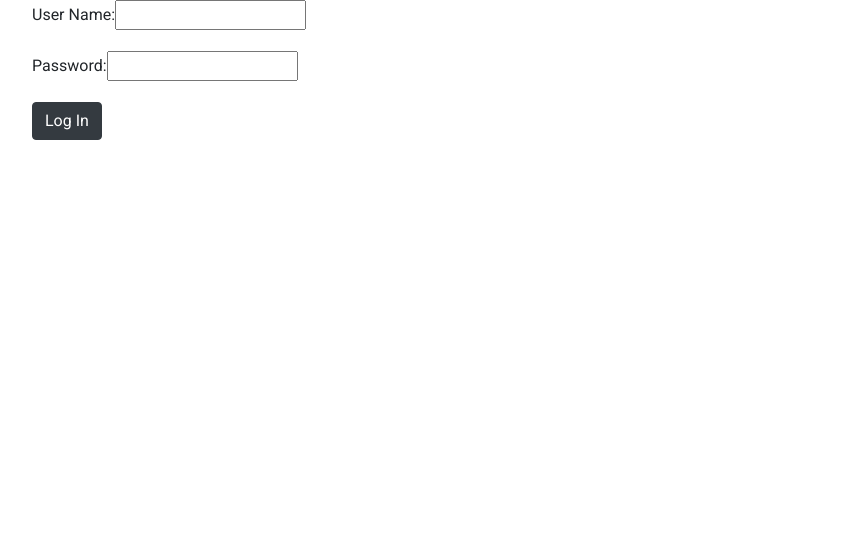
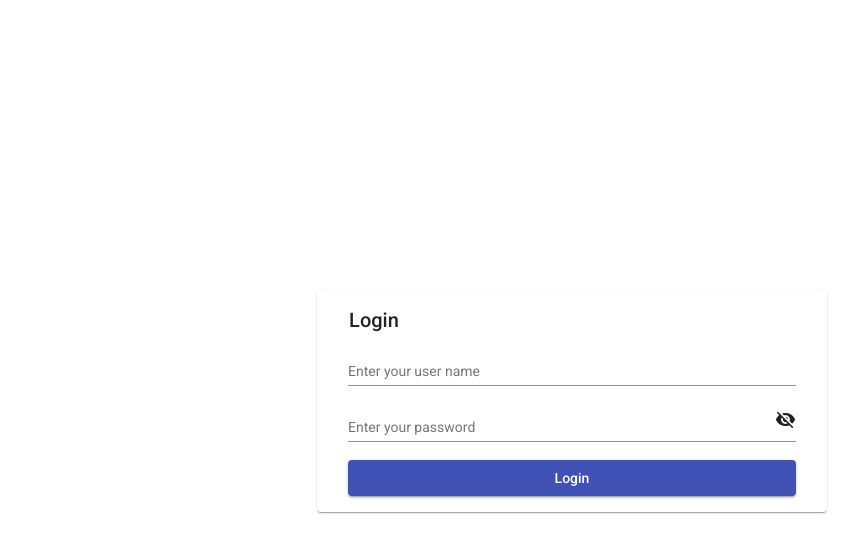
Before and after one commit to raiochinang/ngWarehouse, an Angular app in the folder ngWareHouse/ClientApp/: page / in a window 1280 px wide. Shown: the top 552 px of the page, without its empty margins (68-927 px from the left). Built offline with nearby package versions, Linux system fonts and the light colour scheme.

Commit message:
log in form working

```diff
--- a/ngWareHouse/ClientApp/src/app/app.module.ts
+++ b/ngWareHouse/ClientApp/src/app/app.module.ts
@@ -18,6 +18,8 @@ import { MatProgressSpinnerModule } from '@angular/material/progress-spinner';
 import { MatSidenavModule } from '@angular/material/sidenav';
 import { MatCheckboxModule } from '@angular/material/checkbox';
 import { MatMenuModule } from '@angular/material/menu';
+import { MatIconModule } from '@angular/material/icon';
+import { MatCardModule } from '@angular/material/card';
 import { LogInComponent } from './log-in/log-in.component';
 
 @NgModule({
@@ -43,6 +45,8 @@ import { LogInComponent } from './log-in/log-in.component';
     MatMenuModule,
     MatCheckboxModule,
     ReactiveFormsModule,
+    MatIconModule,
+    MatCardModule,
     RouterModule.forRoot([
       { path: '', component: LogInComponent, pathMatch: 'full' },
       { path: 'counter', component: CounterComponent },
--- a/ngWareHouse/ClientApp/src/app/log-in/log-in.component.css
+++ b/ngWareHouse/ClientApp/src/app/log-in/log-in.component.css
@@ -0,0 +1,11 @@
+.wrapper {
+  display: flex;
+  align-items: center;
+  justify-content: center;
+  height: 100vh;
+  flex-direction: column;
+}
+
+.container > * {
+  width: 100%;
+}
--- a/ngWareHouse/ClientApp/src/app/log-in/log-in.component.html
+++ b/ngWareHouse/ClientApp/src/app/log-in/log-in.component.html
@@ -1,4 +1,35 @@
-<div class="container">
+
+<div class="wrapper">
+  <!--<mat-form-field>
+    <input matInput placeholder="Enter your password" [type]="hide ? 'password' : 'text'">
+    <mat-icon matSuffix (click)="hide = !hide">{{hide ? 'visibility_off' : 'visibility'}}</mat-icon>
+  </mat-form-field>-->
+  <mat-card>
+    <mat-card-header>
+      <mat-card-title>Login</mat-card-title>
+    </mat-card-header>
+    <mat-card-content class="container">
+      <mat-form-field>
+        <input matInput placeholder="Enter your user name" [formControl]="username">
+      </mat-form-field>
+      <mat-form-field>
+        <input matInput placeholder="Enter your password" [type]="hide ? 'password' : 'text'" [formControl]="password">
+        <mat-icon matSuffix (click)="hide = !hide">{{hide ? 'visibility_off' : 'visibility'}}</mat-icon>
+      </mat-form-field>
+      <button mat-raised-button color="primary" (click)="login()">Login</button>
+    </mat-card-content>
+  </mat-card>
+
+
+
+
+<!--<div class="container">
+  <mat-form-field>
+    <input matInput placeholder="Enter your password" [type]="hide ? 'password' : 'text'">
+    <mat-icon matSuffix (click)="hide = !hide">{{hide ? 'visibility_off' : 'visibility'}}</mat-icon>
+  </mat-form-field>
+</div>-->
+<!--<div class="container">
   <div class="form-group">
     <label>
       User Name:
@@ -17,4 +48,4 @@
 </div>
 <div *ngIf="showWarning">
   InValid
-</div>
+</div>-->
--- a/ngWareHouse/ClientApp/src/app/log-in/log-in.component.ts
+++ b/ngWareHouse/ClientApp/src/app/log-in/log-in.component.ts
@@ -31,6 +31,7 @@ export class LogInComponent implements OnInit {
   username = new FormControl('');
   password = new FormControl('');
   showWarning: boolean = false;
+  hide = true;
 
   ngOnInit() {
     this.showWarning = false;
```
